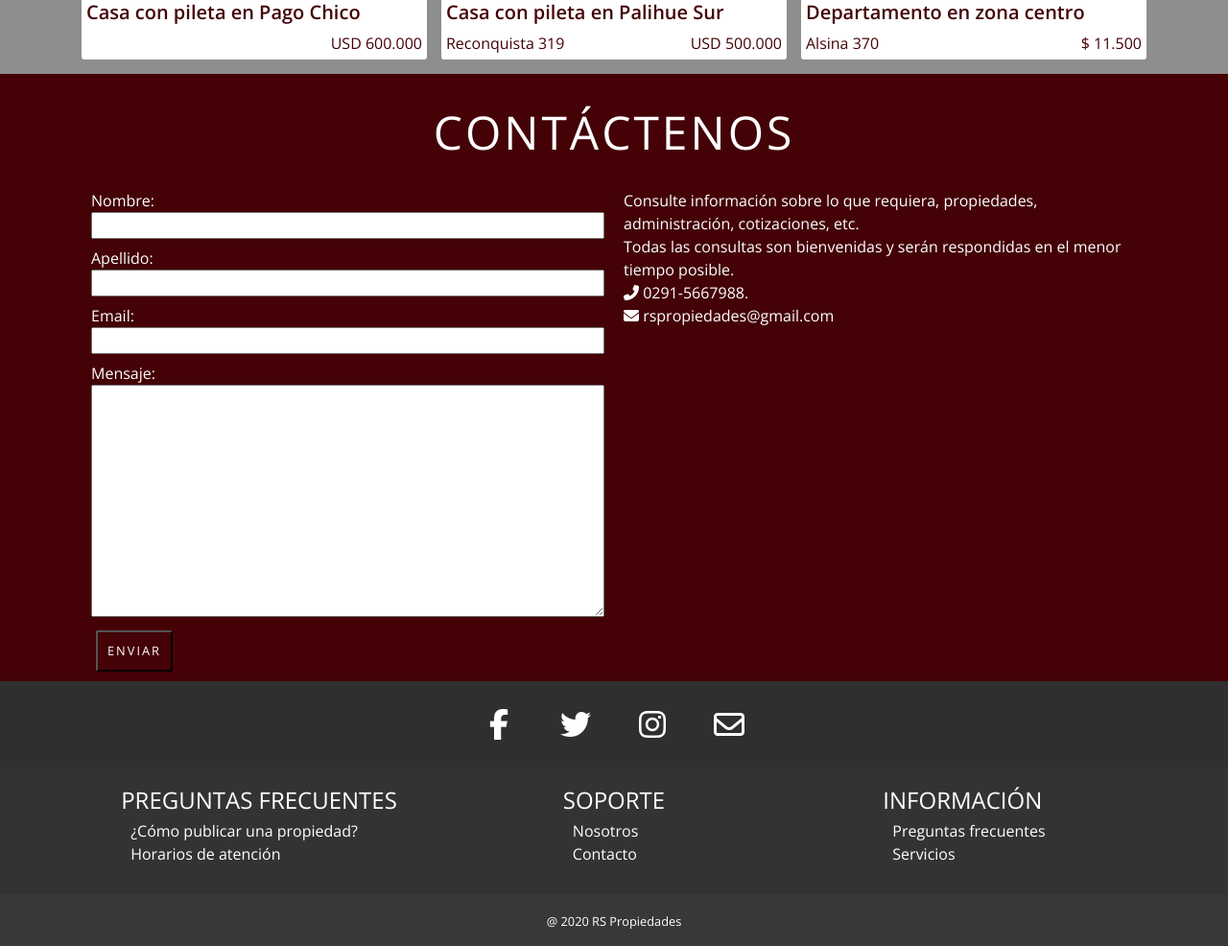
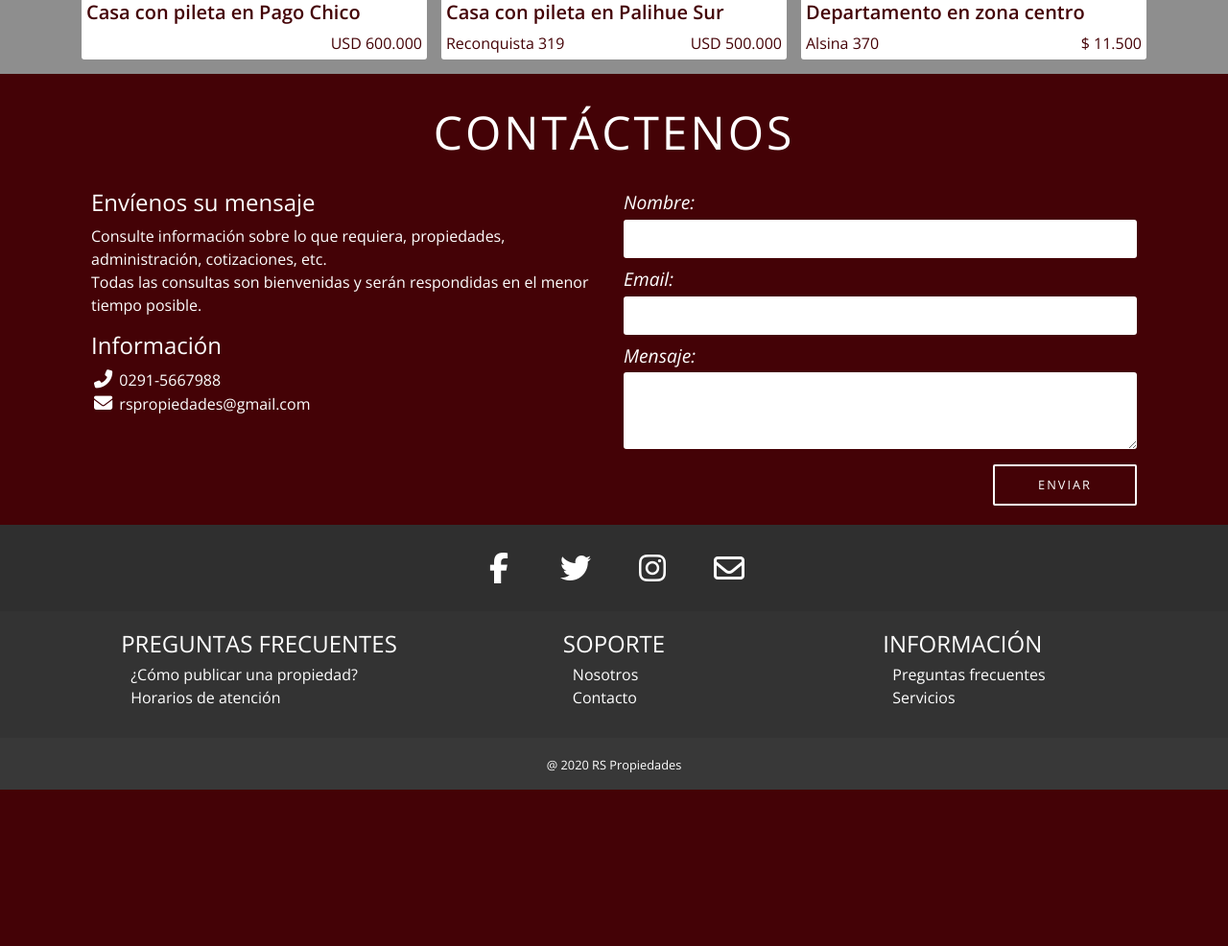
Before and after one commit to Ivan315ui/inmobiliaria-rs, a PHP site: page / in a window 1280 px wide. Shown: the part 1835-2821 px from the top of the page at 96% size. After the commit the page ends 2658 px from the top, so only its background shows below. Run offline with PHP 8.4, Linux system fonts and the light colour scheme; some libraries are stand-ins or nearby versions.

Commit message:
pagina de inicio terminada falta añadir los links de contacto flotantes, si es que se quiere, pero en mi opinión no hace falta

```diff
--- a/css/master.css
+++ b/css/master.css
@@ -659,10 +659,49 @@ header.scrolled .md-menu ul li:hover a {
 
 #contacto .grid form label {
   width: 100%;
+  font-size: 1.2rem;
+  font-style: oblique;
 }
 
 #contacto .grid form label input, #contacto .grid form label textarea {
   width: 100%;
+  -webkit-transition: 0.3s ease-out;
+  transition: 0.3s ease-out;
+  border: none;
+  padding: 5px;
+  border-radius: 3px;
+  font-size: 1rem;
+  margin-top: 3px;
+}
+
+#contacto .grid form label input:focus, #contacto .grid form label textarea:focus {
+  outline: none;
+  -webkit-box-shadow: 0px 0px 7.5px 0px white;
+          box-shadow: 0px 0px 7.5px 0px white;
+}
+
+#contacto .grid form label input {
+  height: 2.5rem;
+}
+
+#contacto .grid form label textarea {
+  height: 80px;
+}
+
+#contacto .grid form button {
+  border: 2px solid white;
+  width: 150px;
+  float: right;
+  margin: 0 0 10px;
+}
+
+#contacto .grid div div {
+  padding: 0;
+}
+
+#contacto .grid div div i {
+  padding: 3px;
+  font-size: 1.2rem;
 }
 
 .slide-buttons {
--- a/css/master.scss
+++ b/css/master.scss
@@ -527,8 +527,41 @@ header.scrolled {
         form {
             label {
                 width: 100%;
+                font-size: 1.2rem;
+                font-style: oblique;
                 input, textarea {
                     width: 100%;
+                    transition: 0.3s ease-out;
+                    border: none;
+                    padding: 5px;
+                    border-radius: 3px;
+                    font-size: 1rem;
+                    margin-top: 3px;
+                    &:focus {
+                        outline: none;
+                        box-shadow: 0px 0px 7.5px 0px white;
+                    }
+                }
+                input {
+                    height: 2.5rem;
+                }
+                textarea {
+                    height: 80px;
+                }
+            }
+            button {
+                border: 2px solid white;
+                width: 150px;
+                float: right;
+                margin: 0 0 10px;
+            }
+        }
+        div {
+            div {
+                padding: 0;
+                i {
+                    padding: 3px;
+                    font-size: 1.2rem;
                 }
             }
         }
--- a/index.html
+++ b/index.html
@@ -179,17 +179,23 @@
 			<h2>Contáctenos</h2>
 		</div>
 		<div class="grid container">
+			<div>
+				<h4>Envíenos su mensaje</h4>
+				<p>
+					Consulte información sobre lo que requiera, propiedades, administración, cotizaciones, etc. <br>
+					Todas las consultas son bienvenidas y serán respondidas en el menor tiempo posible.
+				</p>
+				<h4>Información</h4>
+				<div><i class="fas fa-phone-alt"></i> 0291-5667988</div>
+				<div><i class="fas fa-envelope"></i> rspropiedades@gmail.com</div>
+			</div>
 			<form action="">
 				<label>
-					Nombre: <br>
+					Nombre:
 					<input type="text" name="nombre">
 				</label>
 				<label>
-					Apellido: <br>
-					<input type="text" name="apellido">
-				</label>
-				<label>
-					Email: <br>
+					Email:
 					<input type="text" name="email">
 				</label>
 				<label>
@@ -198,14 +204,6 @@
 				</label>
 				<button type="submit" class="button">Enviar</button>
 			</form>
-			<div>
-				<p>
-					Consulte información sobre lo que requiera, propiedades, administración, cotizaciones, etc. <br>
-					Todas las consultas son bienvenidas y serán respondidas en el menor tiempo posible. <br>
-					<span><i class="fas fa-phone-alt"></i> <span>0291-5667988.</span></span><br>
-					<span><i class="fas fa-envelope"></i> <span>rspropiedades@gmail.com</span></span>
-				</p>
-			</div>
 		</div>
 	<footer>
 		<div class="footer-row">
```
Also changed, not shown: 1 other file.
